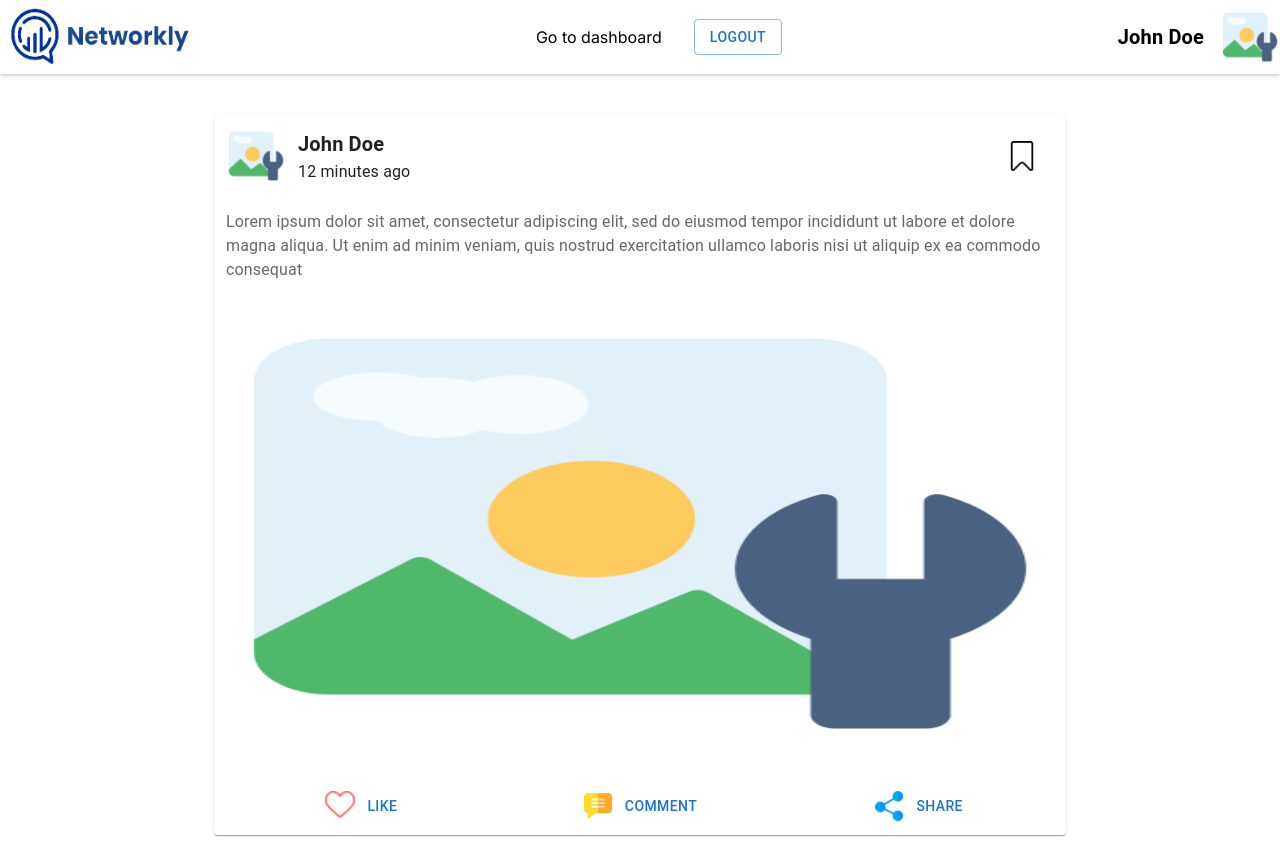
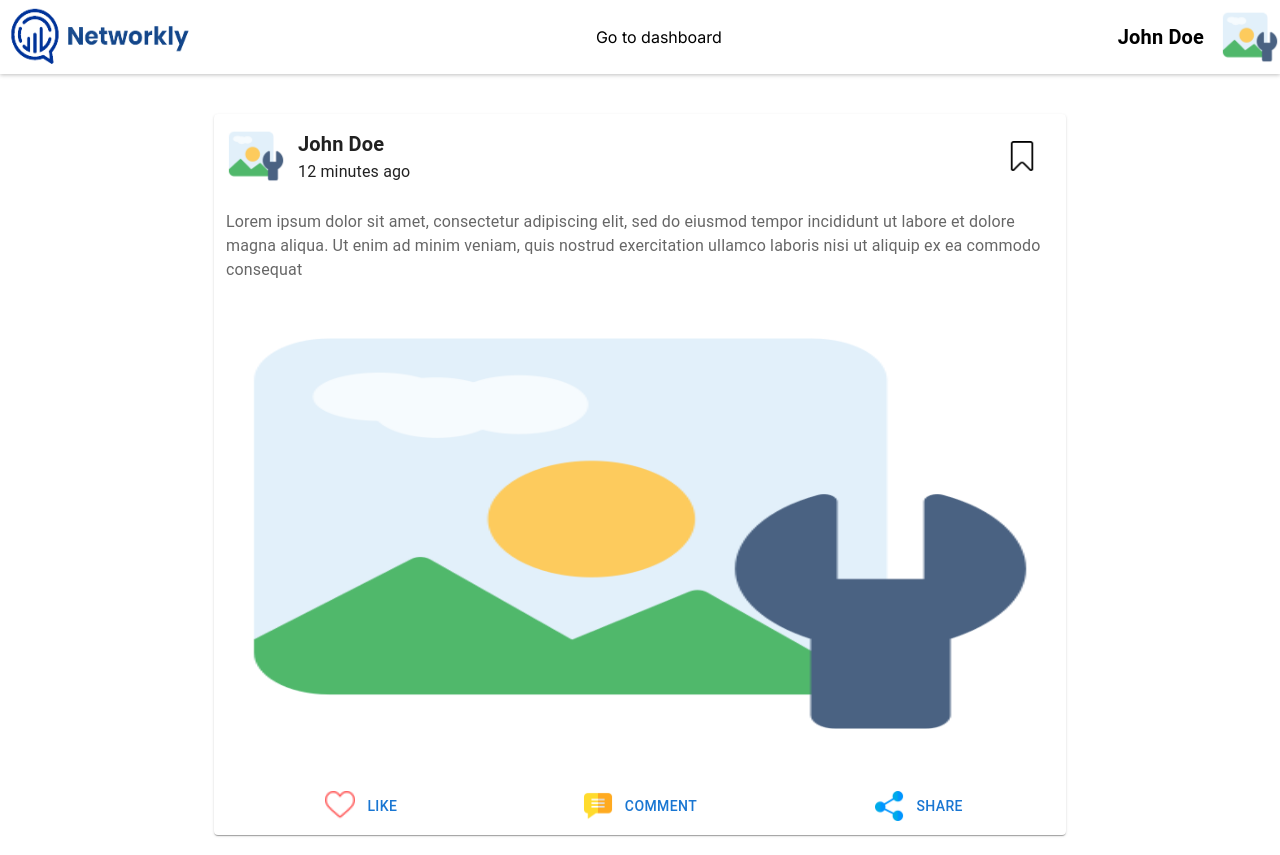
Before and after one commit to Dzenoo/Social-Media-App, a Next.js app: page / in a window 1280 px wide. Built offline with nearby package versions, Linux system fonts and the light colour scheme.

Commit message:
Fixing code

```diff
--- a/components/Navbar/HomeNavbar.jsx
+++ b/components/Navbar/HomeNavbar.jsx
@@ -20,7 +20,6 @@ const HomeNavbar = () => {
         >
           {pathname === "/" ? "Go to dashboard" : "Go to home"}
         </Link>
-        <Button variant="outlined">Logout</Button>
       </div>
       <div className={classes.nav_profile}>
         <Typography variant="h6" fontWeight="bold">
```
